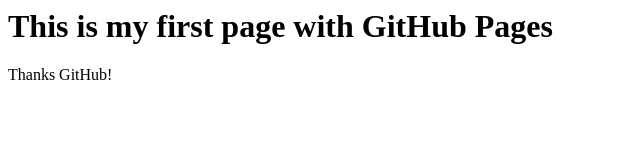
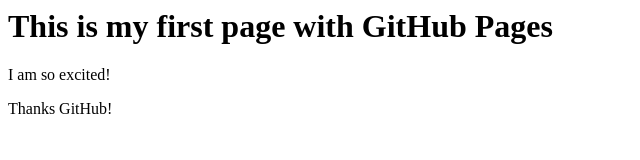
Before and after one commit to squirreltestXZ/get-going, a plain HTML site: page index.html in a window 1280 px wide. Shown: the whole page, without its empty margins (0-640 px from the left). Drawn offline with Linux system fonts and the light colour scheme.

Commit message:
Update index.html

```diff
--- a/index.html
+++ b/index.html
@@ -1,4 +1,5 @@
 <html>
 <h1> This is my first page with GitHub Pages </h1>
+<p>I am so excited!</p>
 <p>Thanks GitHub!</p>
 </html>
```
